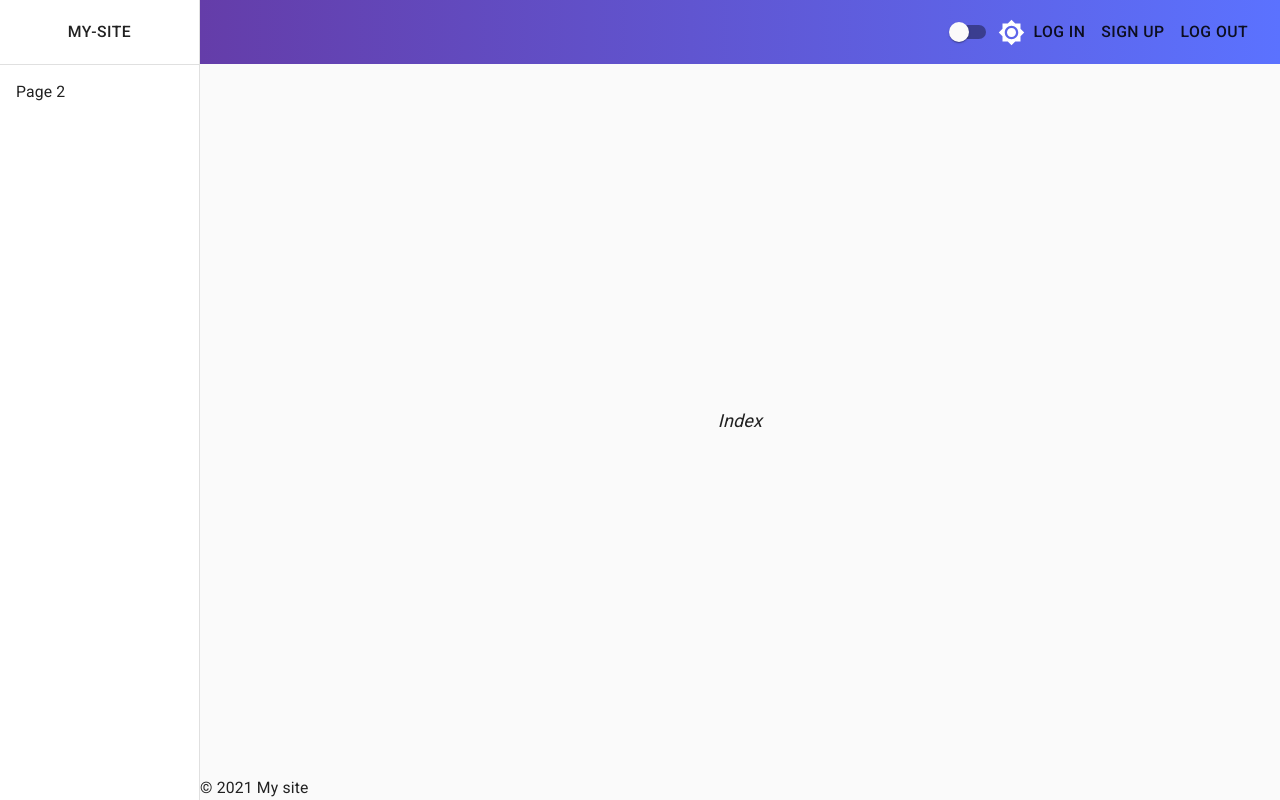
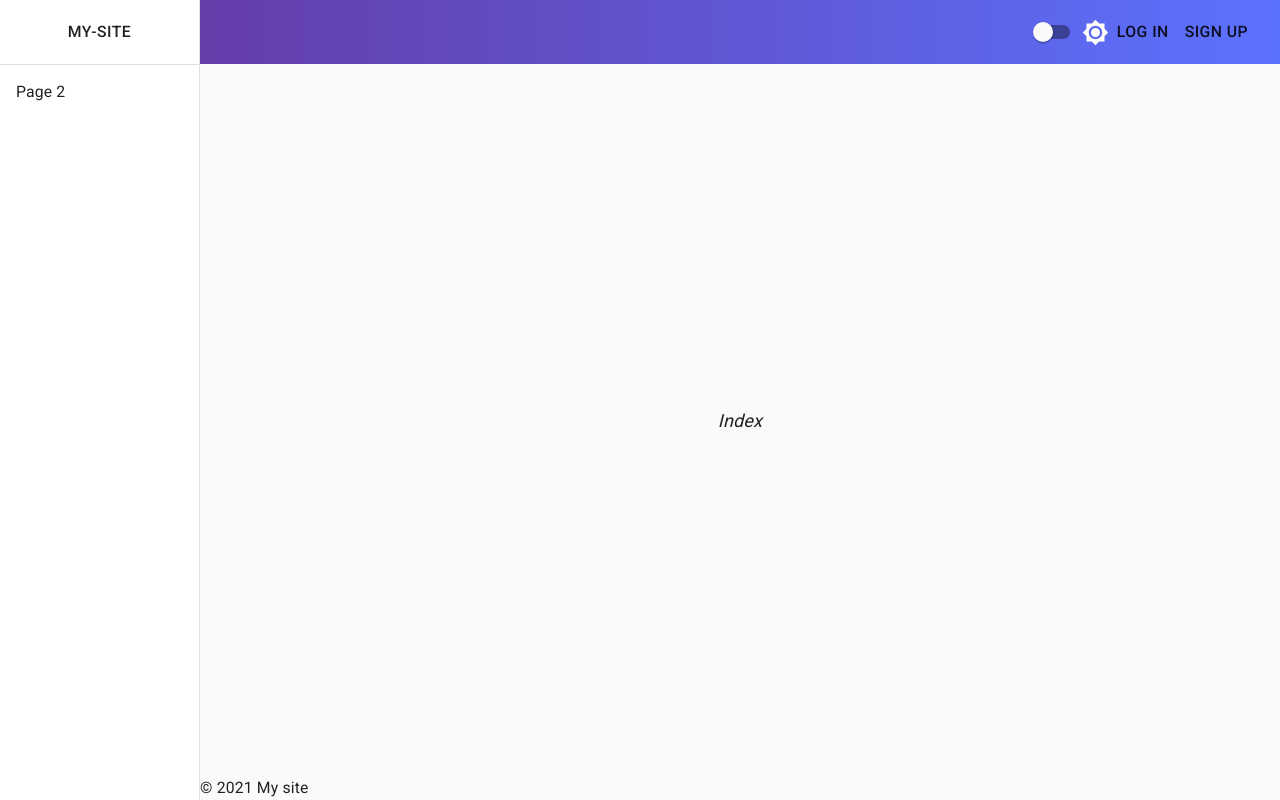
Before and after one commit to roopsBee/projectTracker, a Gatsby site: page / in a window 1280 px wide. Built offline with nearby package versions, Linux system fonts and the light colour scheme; Gatsby itself is replaced by a stand-in of ours.

Commit message:
add conditional appBar buttons

```diff
--- a/src/components/layout/myAppBar.tsx
+++ b/src/components/layout/myAppBar.tsx
@@ -17,6 +17,7 @@ import Brightness7Icon from "@material-ui/icons/Brightness7"
 import AppBarLoginOutButton from "./appBarLoginOutButton"
 import AppBarSignUpButton from "./appBarSignUpButton"
 import AppBarLogOutButton from "./appBarLogOutButton"
+import { useAppSelector } from "../../redux/reduxHooks"
 
 const useStyles = makeStyles(theme => ({
   appBar: {
@@ -65,6 +66,7 @@ const MyAppBar: React.FC<Props> = ({
   isDarkMode,
 }) => {
   const classes = useStyles()
+  const isLoggedIn = useAppSelector(state => state.user.isLoggedIn)
 
   return (
     <AppBar
@@ -95,9 +97,13 @@ const MyAppBar: React.FC<Props> = ({
         ) : (
           <Brightness7Icon />
         )}
-        <AppBarLoginOutButton />
-        <AppBarSignUpButton />
-        <AppBarLogOutButton />
+        {!isLoggedIn && (
+          <>
+            <AppBarLoginOutButton />
+            <AppBarSignUpButton />
+          </>
+        )}
+        {isLoggedIn && <AppBarLogOutButton />}
       </Toolbar>
     </AppBar>
   )
```
